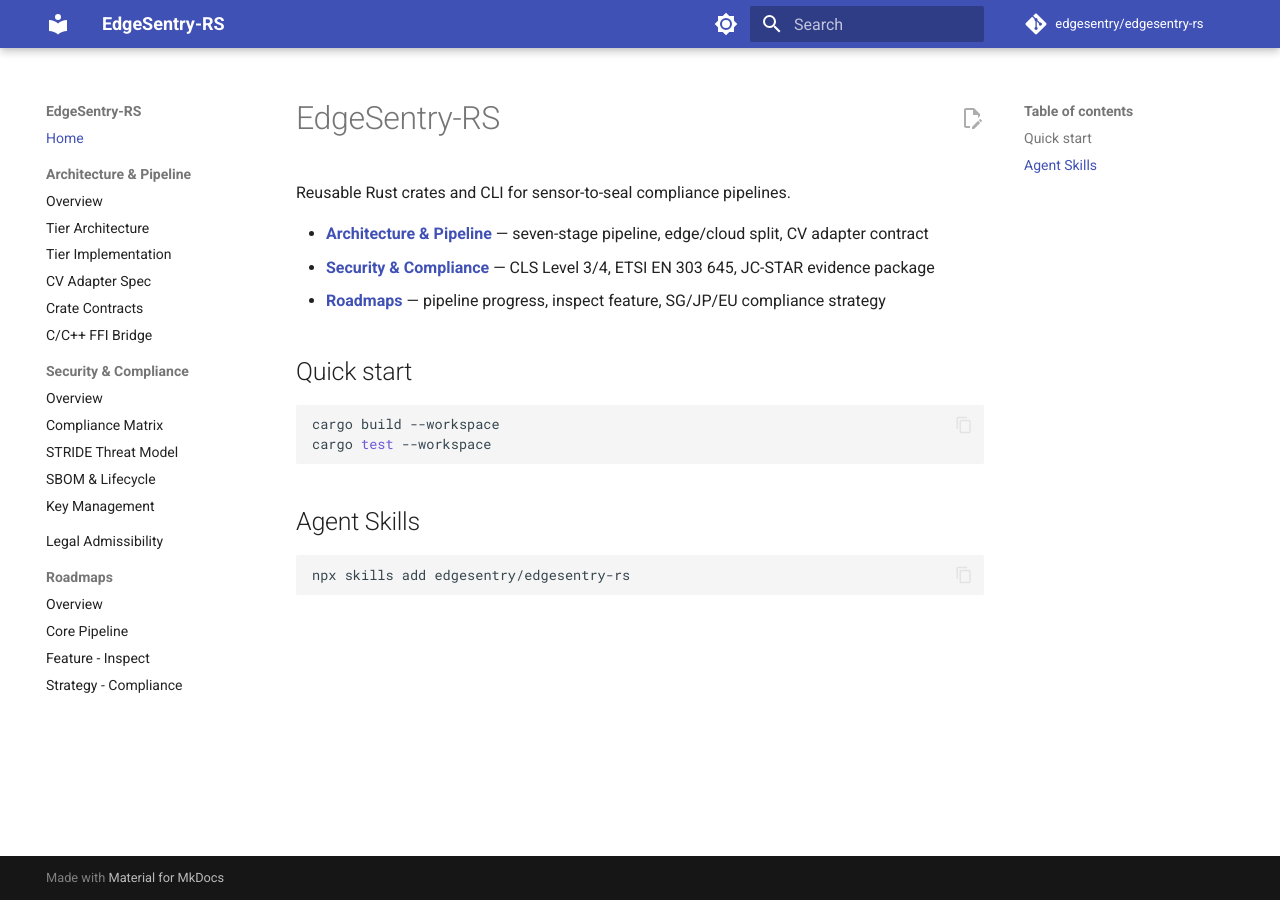
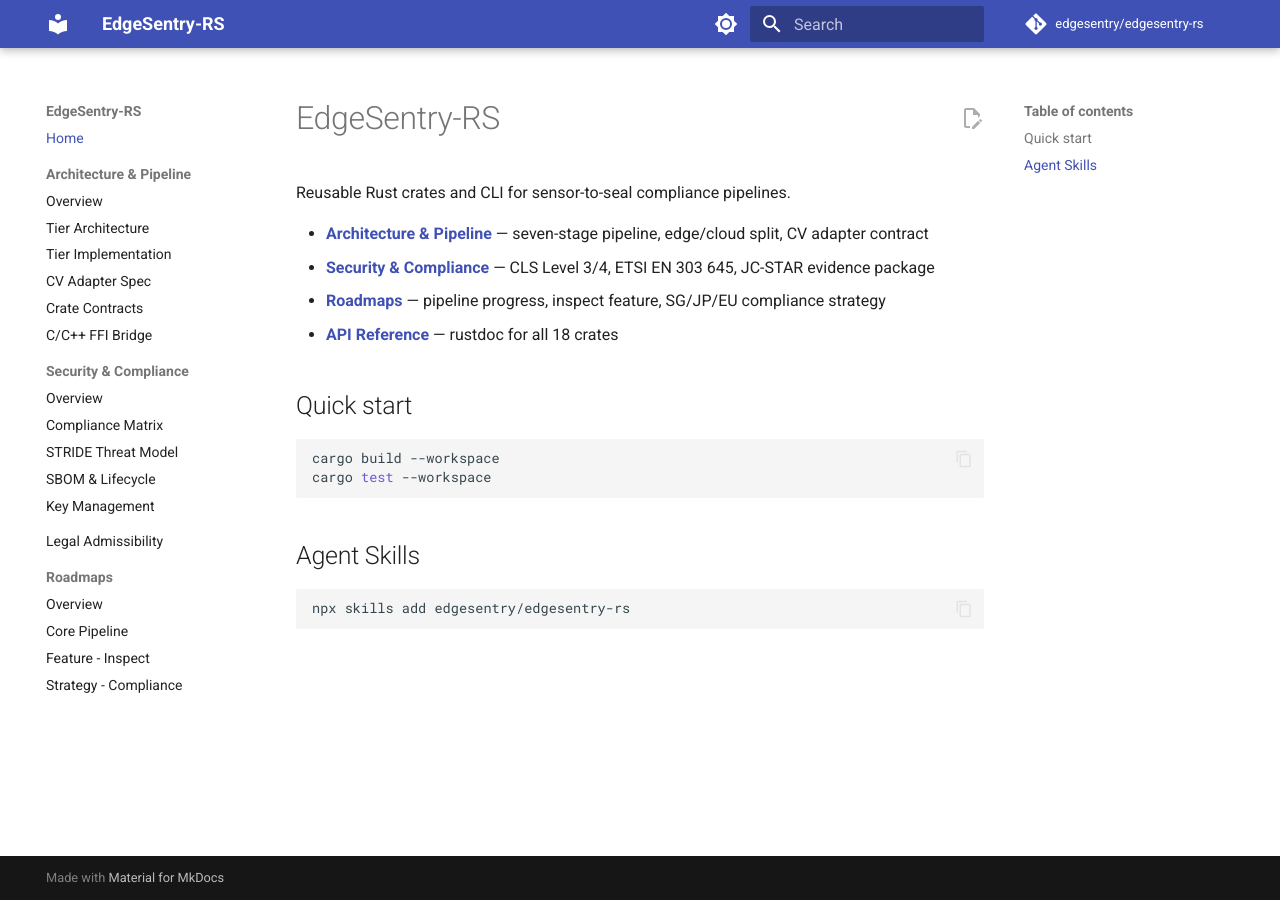
Before and after one commit to edgesentry/edgesentry-rs, an MkDocs documentation site: the page built from docs/index.md, in a window 1280 px wide. Built offline with MkDocs 1.6.1 and Material for MkDocs 9.7.7, drawn with Linux system fonts in a browser that asks for light colours; comment, search, counter and statistics services are not loaded.

Commit message:
ci(pages): add rustdoc generation — hosted at /api/
pages.yml:
  - Add Rust toolchain + cargo cache
  - cargo doc --workspace --no-deps --document-private-items
  - Add eds/index.html entry point redirect
  - Copy target/doc → site/api/ before upload
  - Extend path trigger to crates/** and src/**

docs/index.md: add link to API Reference at api/index.html

URLs after deploy:
  edgesentry.github.io/edgesentry-rs/      → mkdocs
  edgesentry.github.io/edgesentry-rs/api/  → rustdoc (all 18 crates)

Co-Authored-By: Claude Sonnet 4.6 <noreply@anthropic.com>

```diff
--- a/docs/index.md
+++ b/docs/index.md
@@ -5,6 +5,7 @@ Reusable Rust crates and CLI for sensor-to-seal compliance pipelines.
 - **[Architecture & Pipeline](pipeline/index.md)** — seven-stage pipeline, edge/cloud split, CV adapter contract
 - **[Security & Compliance](security/index.md)** — CLS Level 3/4, ETSI EN 303 645, JC-STAR evidence package
 - **[Roadmaps](roadmap/index.md)** — pipeline progress, inspect feature, SG/JP/EU compliance strategy
+- **[API Reference](api/index.html)** — rustdoc for all 18 crates
 
 ## Quick start
 
```
Also changed, not shown: 1 other file.
